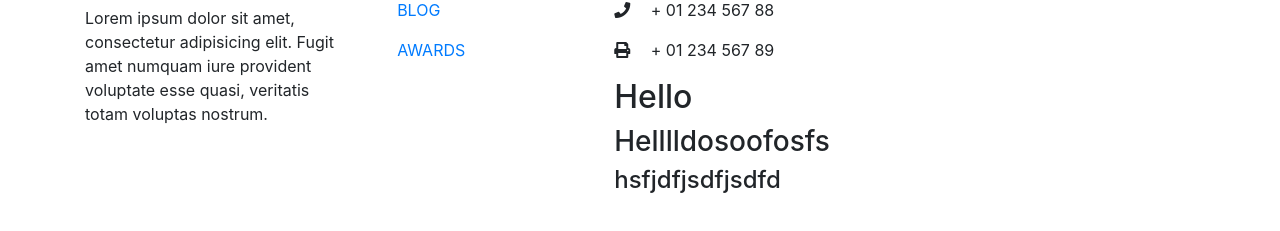
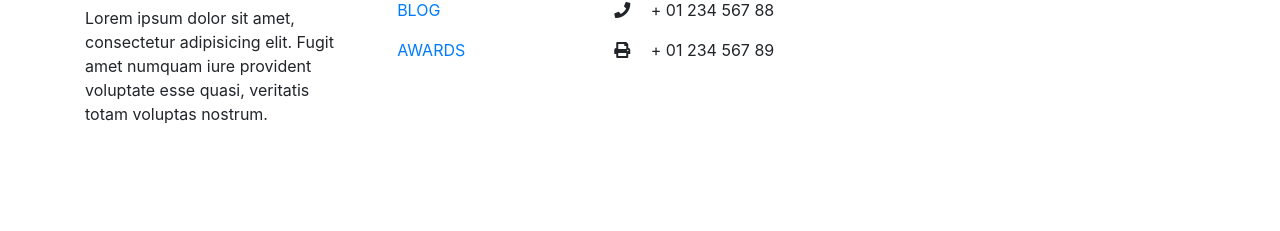
Before and after one commit to kienthan/dacn, a React (Create React App) app in the folder doanchuyennganh/: page / in a window 1280 px wide. Shown: the part 1723-1954 px from the top of the page. After the commit the page ends 1889 px from the top, so only its background shows below. Built offline with nearby package versions, Linux system fonts and the light colour scheme.

Commit message:
Update lai

```diff
--- a/doanchuyennganh/src/frontend/footer.js
+++ b/doanchuyennganh/src/frontend/footer.js
@@ -67,9 +67,6 @@ export default function Footer(){
                 <li>
                     <p>
                     <i class="fas fa-print mr-3"></i> + 01 234 567 89</p>
-                    <h2>Hello</h2>
-                    <h3>Helllldosoofosfs</h3>
-                    <h4>hsfjdfjsdfjsdfd</h4>
                 </li>
                 </ul>
 
```
